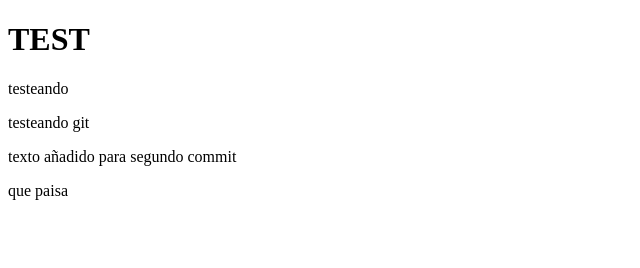
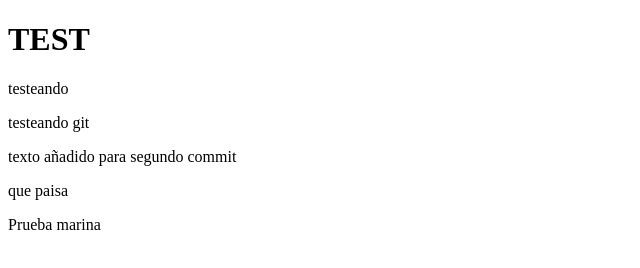
Before and after one commit to victorgomezferrer/libro, a plain HTML site: page index.html in a window 1280 px wide. Shown: the whole page, without its empty margins (0-640 px from the left). Drawn offline with Linux system fonts and the light colour scheme.

Commit message:
Añade párrafo de marina a index.html

```diff
--- a/index.html
+++ b/index.html
@@ -11,5 +11,6 @@
     <p>testeando git</p>
     <p>texto añadido para segundo commit
     <p>que paisa</p>
+    <p>Prueba marina</p>
 </body>
 </html>
```
